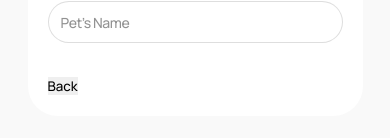
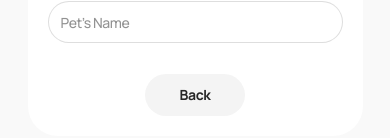
Before and after one commit to AlexandraKhalimon/pet-love-app, a Next.js app: page /add-pet in a window 390 px wide. Shown: the part 618-756 px from the top of the page. Built offline with nearby package versions, Linux system fonts and the light colour scheme.

Commit message:
style(add-pet-form): add back button mobile styles

```diff
--- a/components/AddPetForm/AddPetForm.module.css
+++ b/components/AddPetForm/AddPetForm.module.css
@@ -162,3 +162,22 @@
   letter-spacing: -0.03em;
   color: rgba(38, 38, 38, 0.5);
 }
+
+.backBtn {
+  width: 100px;
+  height: 42px;
+  padding: 12px;
+  border-radius: 30px;
+  background-color: rgba(38, 38, 38, 0.05);
+  font-weight: 700;
+  font-size: 14px;
+  line-height: 129%;
+  letter-spacing: -0.03em;
+  color: var(--foreground);
+  display: block;
+  margin: 0 auto;
+}
+
+.backBtn:hover {
+  background-color: rgba(38, 38, 38, 0.15);
+}
--- a/components/AddPetForm/AddPetForm.tsx
+++ b/components/AddPetForm/AddPetForm.tsx
@@ -77,7 +77,9 @@ export default function AddPetForm() {
             />
           </label>
         </div>
-        <button type="button">Back</button>
+        <button type="button" className={css.backBtn}>
+          Back
+        </button>
       </form>
     </section>
   );
```
